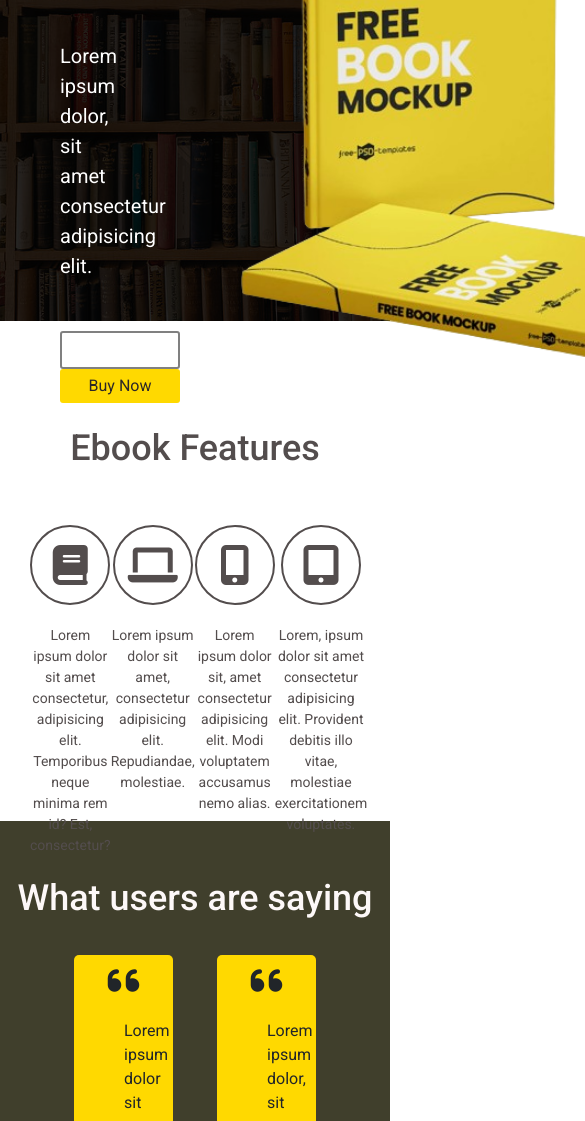
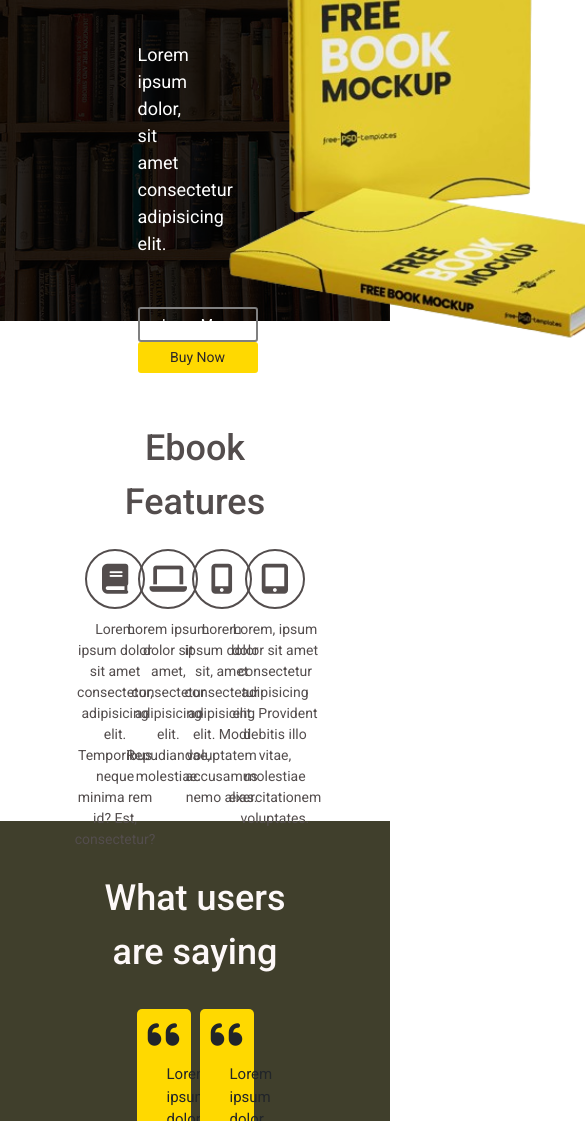
Before and after one commit to w3villa-samad-kausar/Ebook, a plain HTML site: page index.html in a window 390 px wide. Shown: the part 279-1400 px from the top of the page, 585 px wide, since content can reach past the window. Drawn offline with nearby package versions, Linux system fonts and the light colour scheme.

Commit message:
responsive till 997px

```diff
--- a/assets/style.css
+++ b/assets/style.css
@@ -171,7 +171,7 @@ header{
     display: flex;
     flex-direction: column;
     align-items: center;
-    max-width: 200px;
+    max-width: 20%;
     transition: background-color 0.3s ease, transform 0.3s ease;
   }
   .icon-item:hover{
@@ -257,6 +257,7 @@ header{
 .authorNoteContainer{
   padding-left: 100px;
   display: flex;
+  gap: 60px;
 }
 .author-image{
   width: 30%;
@@ -267,6 +268,7 @@ header{
   width: auto;
 }
 .author-text{
+  font-size: 16px;
   width: 50%;
   margin-top: 120px;
   text-align: justify;
@@ -361,7 +363,6 @@ textarea.form-input {
   font-size: 16px;
   border-radius: 5px;
   cursor: pointer;
-  width: 30%;
 }
 
 .submit-button:hover {
@@ -379,3 +380,106 @@ footer {
   text-align: center;
   padding-top: 20px;
 }
+
+/* responsive */
+@media (max-width:1160px) {
+  .wrapper{
+    width: 80%;
+  }
+  .review-text{
+    font-size: 15px;
+  }
+  .author-text{
+    font-size: 15px;
+  }
+}
+@media (max-width:1096px) {
+  .wrapper{
+    width: 70%;
+  }
+
+.heroSectionContent {
+  padding-left: 40px;
+}
+  .review-text {
+    padding-left: 30px;
+    padding-right: 30px;
+    font-size: 15px;
+    margin-top: 0px;
+  }
+  .review{
+    max-width: 40%;
+  }
+  .author-note{
+    height: 552px;
+  }
+  .authorNoteContainer {
+    padding-left: 40px;
+    display: flex;
+    gap: 80px;
+  }
+  .contactUs{
+    width: 60%;
+  }
+
+}
+@media(max-width: 1030px){
+  .wrapper{
+    width: 60%;
+  }
+  .heroText{
+    font-size: 18px;
+  }
+  .learn{
+    margin-right: 10px;
+  }
+  .heroSectionImage img {
+    height: 528px;
+    width: auto;
+  }
+  .icon-container{
+    padding: 0px;
+    justify-content: space-between;
+  }
+  .icon-circle {
+    width: 60px;
+    height: 60px;
+    border: 2px solid rgb(83, 77, 77);
+    border-radius: 50%;
+    display: flex;
+    justify-content: center;
+    align-items: center;
+    margin-bottom: 0px;
+    font-size: 30px;
+    color: rgb(83, 77, 77);
+  }
+  .icon-item{
+    max-width: 18%;
+  }
+  .author-text {
+    margin-top: 100px;
+  }
+  .contactContainer {
+    display: flex;
+    padding-left: 70px;
+  }
+}
+@media(max-width: 1014px){
+  .learn {
+    margin-right: 5px;
+  }
+}
+@media(max-width:997px){
+  .wrapper{
+    width: 50%;
+  }
+  .learn{
+    margin-right: 0px;
+  }
+}
+@media(max-width:980px){
+
+  .heroButtons{
+    font-size: 14px;
+  }
+}
```
